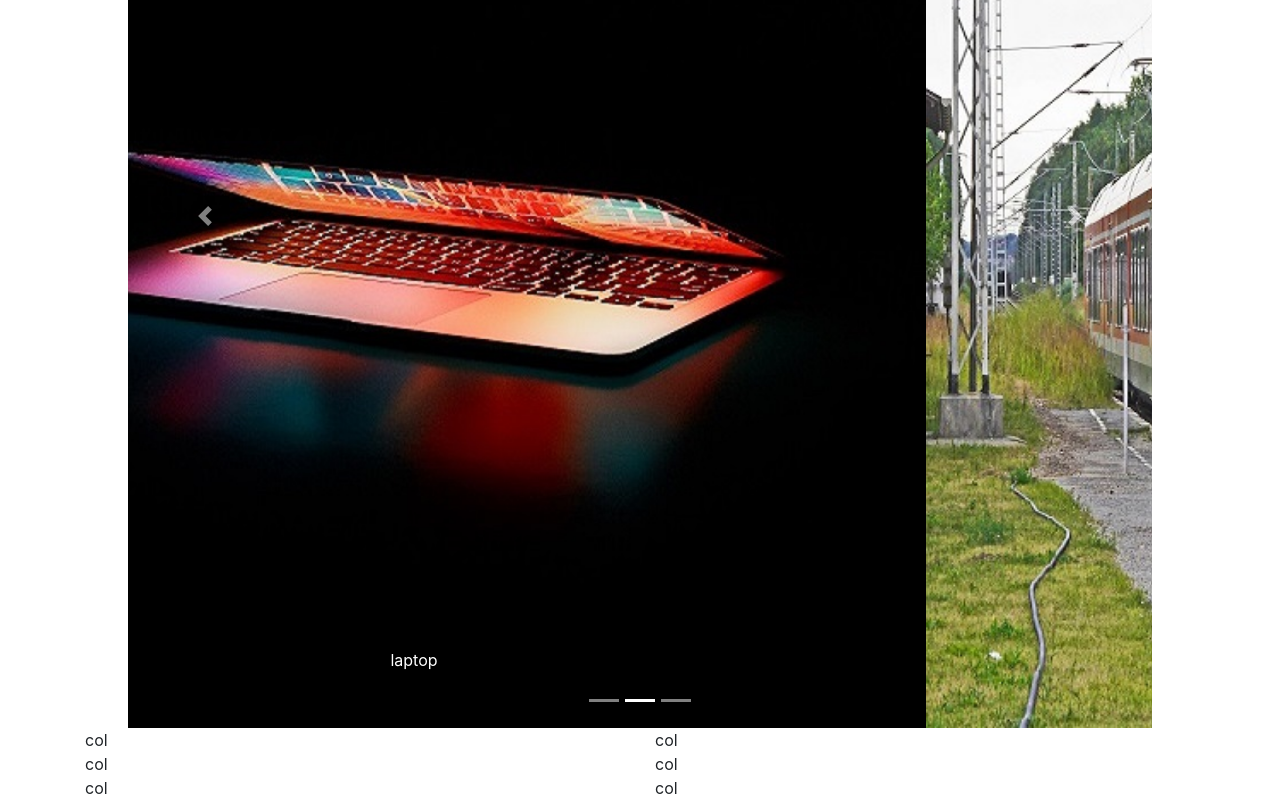
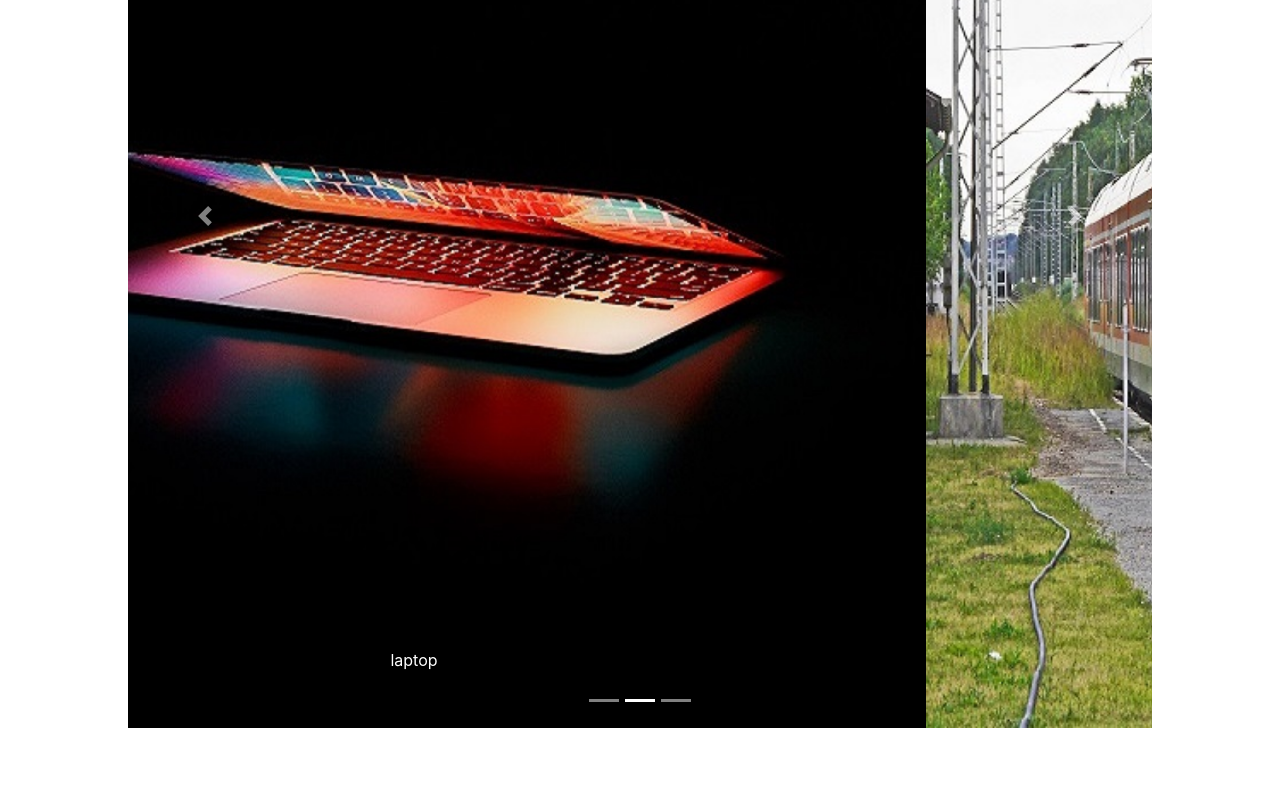
Before and after one commit to davidilerioluwa/promisetech, a plain HTML site: page index.html in a window 1280 px wide. Shown: the part 1354-2154 px from the top of the page. After the commit the page ends 2082 px from the top, so only its background shows below. Drawn offline with nearby package versions, Linux system fonts and the light colour scheme.

Commit message:
Update index.html

```diff
--- a/index.html
+++ b/index.html
@@ -71,26 +71,5 @@ For Years, Promisetech has been a pioneer for advancements in technology, we hav
     </div>
     </div>
 </body>
-<div class="container">
-  <div class="row">
-   <div class="col-lg-6 col-md-4 col-xm-2">
-      col
-   </div>
-   <div class="col-lg-6 col-md-4 col-xm-2">
-      col
-   </div>
-   <div class="col-lg-6 col-md-4 col-xm-2">
-    col
- </div>
- <div class="col-lg-6 col-md-4 col-xm-2">
-  col
-</div>
-<div class="col-lg-6 col-md-4 col-xm-2">
-  col
-</div>
-<div class="col-lg-6 col-md-4 col-xm-2">
-  col
-</div>
-  </div>
-</div>
+
 </html>
```
